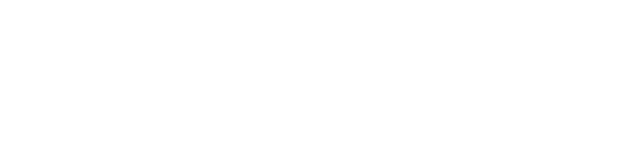
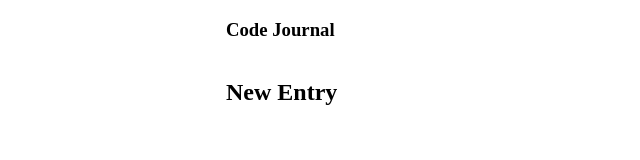
Before and after one commit to jeffmjin/code-journal1, a website: page index.html in a window 1280 px wide. Shown: the whole page, without its empty margins (0-640 px from the left). Drawn offline with Linux system fonts and the light colour scheme.

```diff
--- a/index.html
+++ b/index.html
@@ -17,8 +17,32 @@
 </head>
 <body>
   <header>
+    <div class="container">
+      <div class="row">
+        <div class="column-full">
+          <h3>Code Journal</h3>
+        </div>
+      </div>
+    </div>
   </header>
   <main>
+    <div class="" data-view="entry-form">
+      <form class="container">
+        <div class="row">
+          <div class="column-full">
+            <h2>New Entry</h2>
+          </div>
+        </div>
+        <div class="row">
+          <div class="column-half">
+
+          </div>
+          <div class="column-half">
+
+          </div>
+        </div>
+      </form>
+    </div>
   </main>
   <script src="js/data.js"></script>
   <script src="js/main.js"></script>
```
